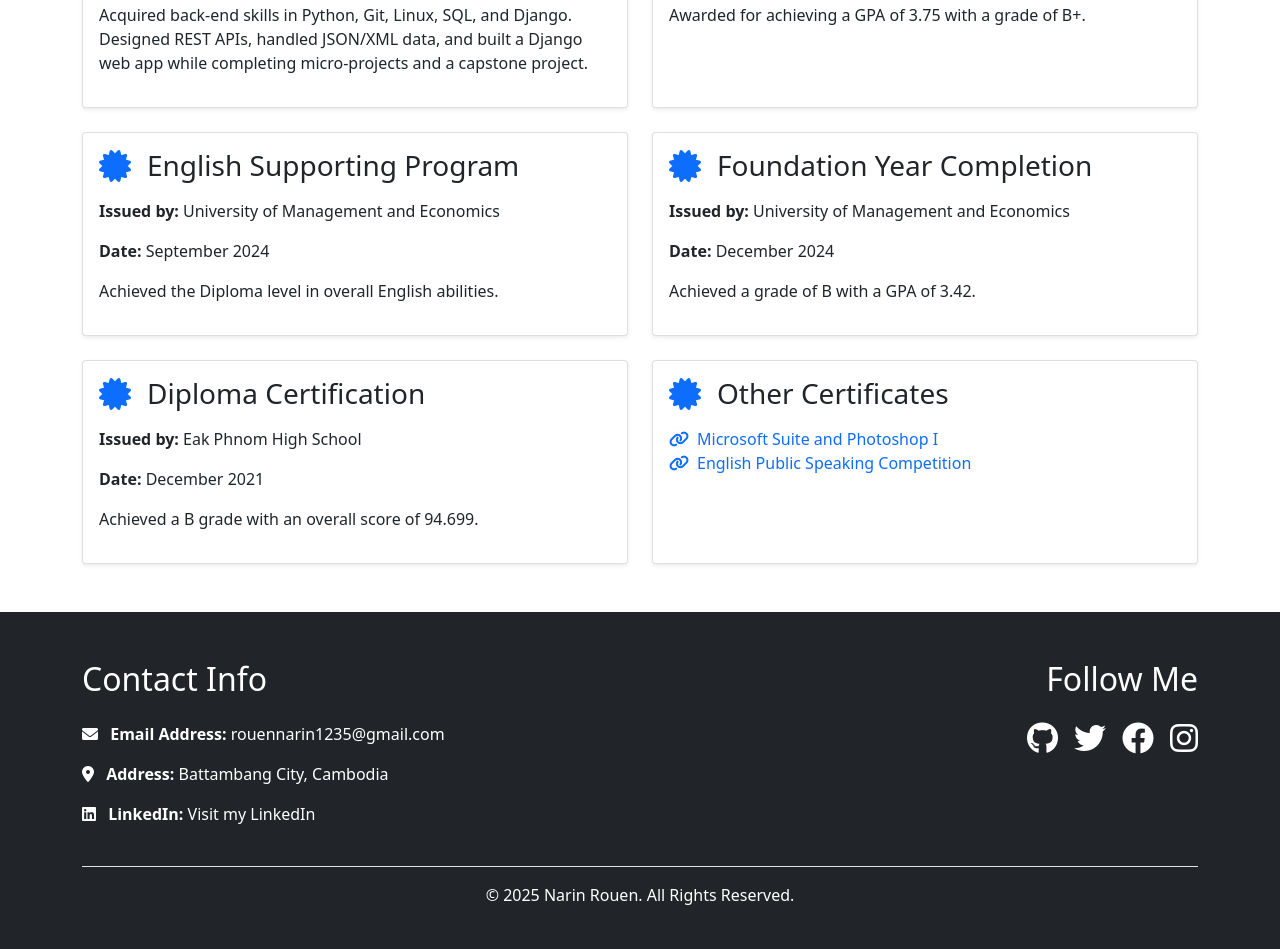
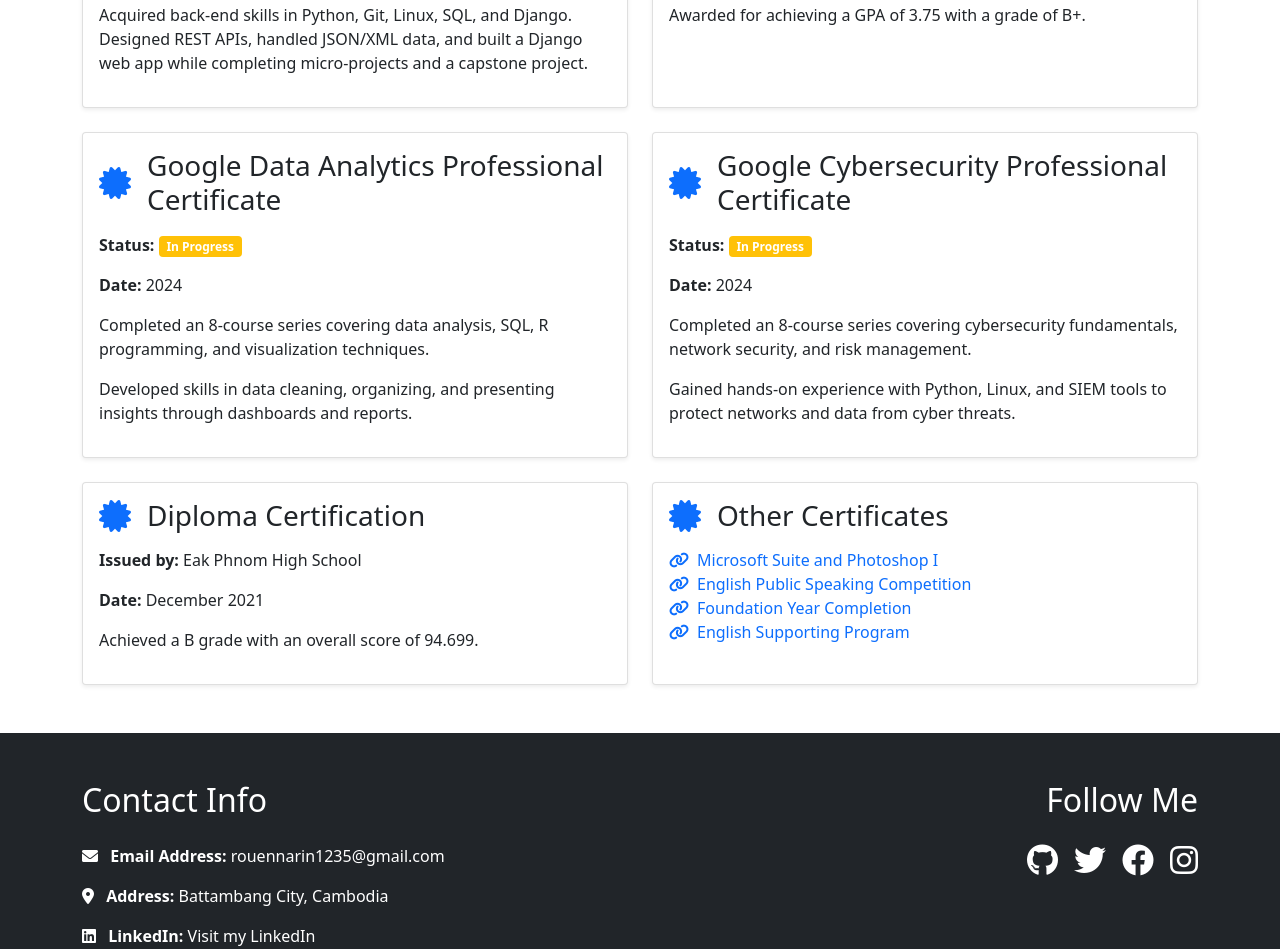
Before and after one commit to narin-rouen/student_portfolio, a plain HTML site: page index.html in a window 1280 px wide. Shown: the part 4309-5258 px from the top of the page. Drawn offline with nearby package versions, Linux system fonts and the light colour scheme; a script that the page names is missing.

Commit message:
Updated portfolio with new changes

```diff
--- a/index.html
+++ b/index.html
@@ -608,38 +608,56 @@
             </div>
           </div>
 
-          <!-- English Supporting Program -->
+          <!-- Google Data Analytics Professional Certificate -->
           <div class="col-md-6">
             <div class="card h-100 shadow-sm hover-effect">
               <div class="card-body">
                 <div class="d-flex align-items-center mb-3">
                   <i class="fas fa-certificate fa-2x text-primary me-3"></i>
-                  <h3 class="card-title mb-0">English Supporting Program</h3>
+                  <h3 class="card-title mb-0">
+                    Google Data Analytics Professional Certificate
+                  </h3>
                 </div>
                 <p>
-                  <strong>Issued by:</strong> University of Management and
-                  Economics
+                  <strong>Status:</strong>
+                  <span class="badge bg-warning">In Progress</span>
                 </p>
-                <p><strong>Date:</strong> September 2024</p>
-                <p>Achieved the Diploma level in overall English abilities.</p>
+                <p><strong>Date:</strong> 2024</p>
+                <p>
+                  Completed an 8-course series covering data analysis, SQL, R
+                  programming, and visualization techniques.
+                </p>
+                <p>
+                  Developed skills in data cleaning, organizing, and presenting
+                  insights through dashboards and reports.
+                </p>
               </div>
             </div>
           </div>
 
-          <!-- Foundation Year -->
+          <!-- Google Cybersecurity Professional Certificate -->
           <div class="col-md-6">
             <div class="card h-100 shadow-sm hover-effect">
               <div class="card-body">
                 <div class="d-flex align-items-center mb-3">
                   <i class="fas fa-certificate fa-2x text-primary me-3"></i>
-                  <h3 class="card-title mb-0">Foundation Year Completion</h3>
+                  <h3 class="card-title mb-0">
+                    Google Cybersecurity Professional Certificate
+                  </h3>
                 </div>
                 <p>
-                  <strong>Issued by:</strong> University of Management and
-                  Economics
+                  <strong>Status:</strong>
+                  <span class="badge bg-warning">In Progress</span>
                 </p>
-                <p><strong>Date:</strong> December 2024</p>
-                <p>Achieved a grade of B with a GPA of 3.42.</p>
+                <p><strong>Date:</strong> 2024</p>
+                <p>
+                  Completed an 8-course series covering cybersecurity
+                  fundamentals, network security, and risk management.
+                </p>
+                <p>
+                  Gained hands-on experience with Python, Linux, and SIEM tools
+                  to protect networks and data from cyber threats.
+                </p>
               </div>
             </div>
           </div>
@@ -669,15 +687,35 @@
                 </div>
                 <ul class="list-unstyled">
                   <li>
-                    <a href="#" class="text-decoration-none"
+                    <a
+                      href="https://drive.google.com/file/d/1_DpfIptAtY6QganoL0lHqQhuSpPsh0cX/view?usp=drive_link"
+                      class="text-decoration-none"
                       ><i class="fas fa-link me-2"></i>Microsoft Suite and
                       Photoshop I</a
                     >
                   </li>
                   <li>
-                    <a href="#" class="text-decoration-none"
+                    <a
+                      href="https://drive.google.com/file/d/1P8U46Xw7cMpPh4chTg3LzZ6pSKhM3C-q/view?usp=sharing"
+                      class="text-decoration-none"
                       ><i class="fas fa-link me-2"></i>English Public Speaking
                       Competition</a
+                    >
+                  </li>
+                  <li>
+                    <a
+                      href="https://drive.google.com/file/d/1V5MIGdAVoswkvIBZ4xCHY8cP_vOCblJ2/view?usp=sharing"
+                      class="text-decoration-none"
+                      ><i class="fas fa-link me-2"></i>Foundation Year
+                      Completion</a
+                    >
+                  </li>
+                  <li>
+                    <a
+                      href="https://drive.google.com/file/d/1080UBd7INJ-fEO782EvsROG1sBKzktTy/view?usp=drive_link"
+                      class="text-decoration-none"
+                      ><i class="fas fa-link me-2"></i>English Supporting
+                      Program</a
                     >
                   </li>
                 </ul>
@@ -727,7 +765,7 @@
                 class="d-flex justify-content-center justify-content-md-end gap-3"
               >
                 <a
-                  href="#"
+                  href="https://github.com/narin-rouen"
                   class="text-white text-decoration-none"
                   target="_blank"
                   title="GitHub"
@@ -743,7 +781,7 @@
                   <i class="fab fa-twitter fa-2x hover-effect"></i>
                 </a>
                 <a
-                  href="#"
+                  href="https://www.facebook.com/share/1WkAZGnfuv/?mibextid=wwXIfr"
                   class="text-white text-decoration-none"
                   target="_blank"
                   title="Facebook"
@@ -751,7 +789,7 @@
                   <i class="fab fa-facebook fa-2x hover-effect"></i>
                 </a>
                 <a
-                  href="#"
+                  href="https://www.instagram.com/narin_rouen?igsh=c3E1dThqNG54NWVu&utm_source=qr"
                   class="text-white text-decoration-none"
                   target="_blank"
                   title="Instagram"
```
